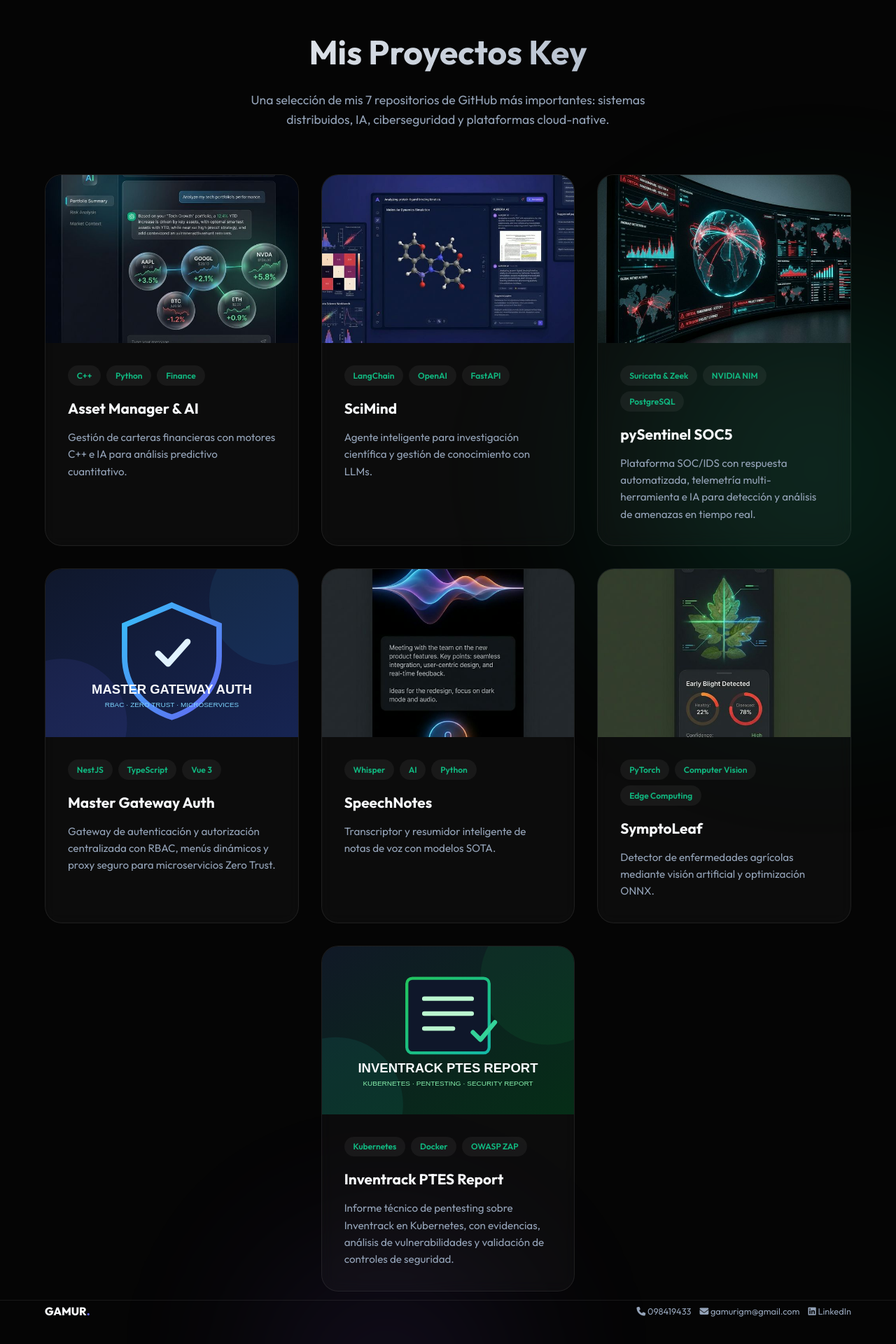
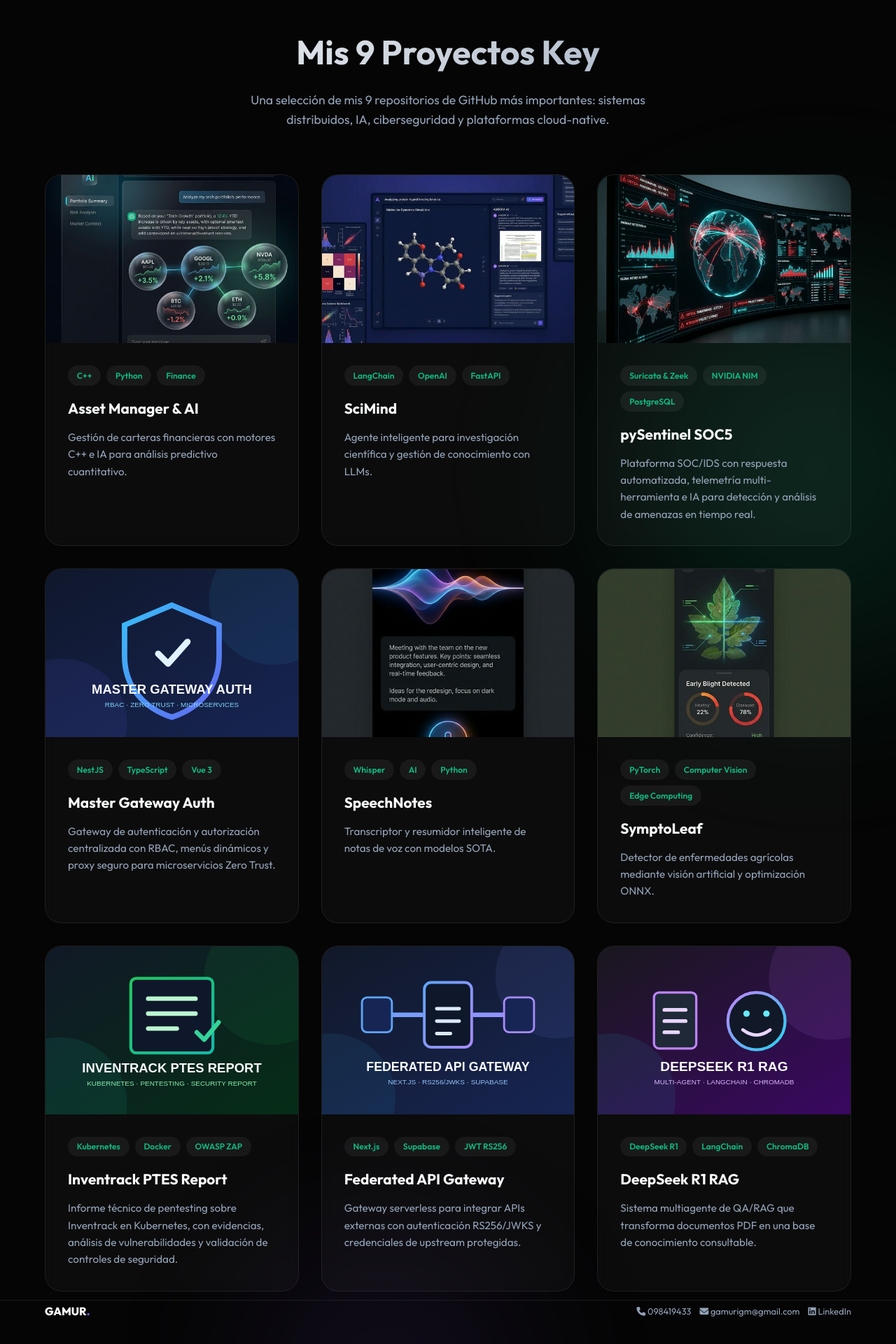
Before and after one commit to gamurigm/gamurigm.github.io, a Next.js app: page / in a window 1280 px wide. Shown: the part 860-2780 px from the top of the page at 70% size. Built offline with nearby package versions, Linux system fonts and the light colour scheme.

Commit message:
feat: add gateway and RAG portfolio projects

```diff
--- a/src/app/globals.css
+++ b/src/app/globals.css
@@ -450,21 +450,9 @@ img {
   gap: 2rem;
 }
 
-/* Center the last card (7th) when it's alone on the last row */
-.project-card:nth-child(7) {
-  grid-column: 2 / 3;
-}
-
 @media (max-width: 1024px) {
   .projects-grid {
     grid-template-columns: repeat(2, 1fr);
-  }
-
-  .project-card:nth-child(7) {
-    grid-column: 1 / -1;
-    max-width: 480px;
-    margin: 0 auto;
-    width: 100%;
   }
 }
 
@@ -675,10 +663,6 @@ footer {
     grid-template-columns: 1fr;
   }
 
-  .project-card:nth-child(1) {
-    grid-column: span 1;
-  }
-
   .footer-container {
     flex-direction: column;
     gap: 0.35rem;
--- a/src/app/page.tsx
+++ b/src/app/page.tsx
@@ -97,7 +97,7 @@ export default function Home() {
               Desarrollo soluciones web y backend, con interés en inteligencia artificial, análisis de datos, ciberseguridad y arquitecturas de aplicaciones modernas.
             </p>
             <div className="hero-btns">
-              <a href="#projects" className="btn btn-primary">Ver Mis 7 Proyectos <i className="fas fa-arrow-right"></i></a>
+              <a href="#projects" className="btn btn-primary">Ver Mis 9 Proyectos <i className="fas fa-arrow-right"></i></a>
             </div>
             <div className="social-links">
               <a href="https://github.com/gamurigm" target="_blank" rel="noopener noreferrer" title="GitHub"><i className="fab fa-github"></i></a>
@@ -128,8 +128,8 @@ export default function Home() {
       <section id="projects" className="projects">
         <div className="container">
           <div className="section-header">
-            <h2>Mis Proyectos Key</h2>
-            <p>Una selección de mis 7 repositorios de GitHub más importantes: sistemas distribuidos, IA, ciberseguridad y plataformas cloud-native.</p>
+            <h2>Mis 9 Proyectos Key</h2>
+            <p>Una selección de mis 9 repositorios de GitHub más importantes: sistemas distribuidos, IA, ciberseguridad y plataformas cloud-native.</p>
           </div>
 
           <div className="projects-grid">
@@ -266,6 +266,44 @@ export default function Home() {
               </div>
             </article>
 
+            {/* Project 8: Federated API Gateway */}
+            <article className="project-card">
+              <div className="project-image">
+                <Image src="/assets/federated-api-gateway.svg" alt="Federated API Gateway" fill style={{ objectFit: "cover" }} />
+                <div className="project-overlay">
+                  <a href="https://github.com/gamurigm/API_Server" target="_blank" rel="noopener noreferrer" className="view-btn"><i className="fas fa-external-link-alt"></i></a>
+                </div>
+              </div>
+              <div className="project-info">
+                <div className="tags">
+                  <span>Next.js</span>
+                  <span>Supabase</span>
+                  <span>JWT RS256</span>
+                </div>
+                <h3><a href="https://github.com/gamurigm/API_Server" target="_blank" rel="noopener noreferrer">Federated API Gateway</a></h3>
+                <p>Gateway serverless para integrar APIs externas con autenticación RS256/JWKS y credenciales de upstream protegidas.</p>
+              </div>
+            </article>
+
+            {/* Project 9: DeepSeek R1 RAG */}
+            <article className="project-card">
+              <div className="project-image">
+                <Image src="/assets/deepseek-r1-rag.svg" alt="DeepSeek R1 RAG" fill style={{ objectFit: "cover" }} />
+                <div className="project-overlay">
+                  <a href="https://github.com/gamurigm/deepSeek_r1_distill_RAG" target="_blank" rel="noopener noreferrer" className="view-btn"><i className="fas fa-external-link-alt"></i></a>
+                </div>
+              </div>
+              <div className="project-info">
+                <div className="tags">
+                  <span>DeepSeek R1</span>
+                  <span>LangChain</span>
+                  <span>ChromaDB</span>
+                </div>
+                <h3><a href="https://github.com/gamurigm/deepSeek_r1_distill_RAG" target="_blank" rel="noopener noreferrer">DeepSeek R1 RAG</a></h3>
+                <p>Sistema multiagente de QA/RAG que transforma documentos PDF en una base de conocimiento consultable.</p>
+              </div>
+            </article>
+
           </div>
         </div>
       </section>
```
Also changed, not shown: public/assets/deepseek-r1-rag.svg (added), public/assets/federated-api-gateway.svg (added).
